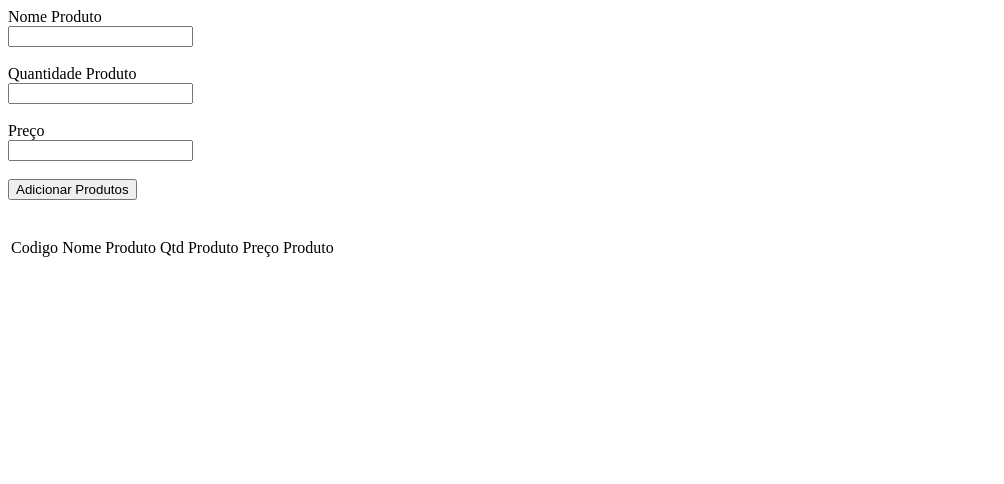
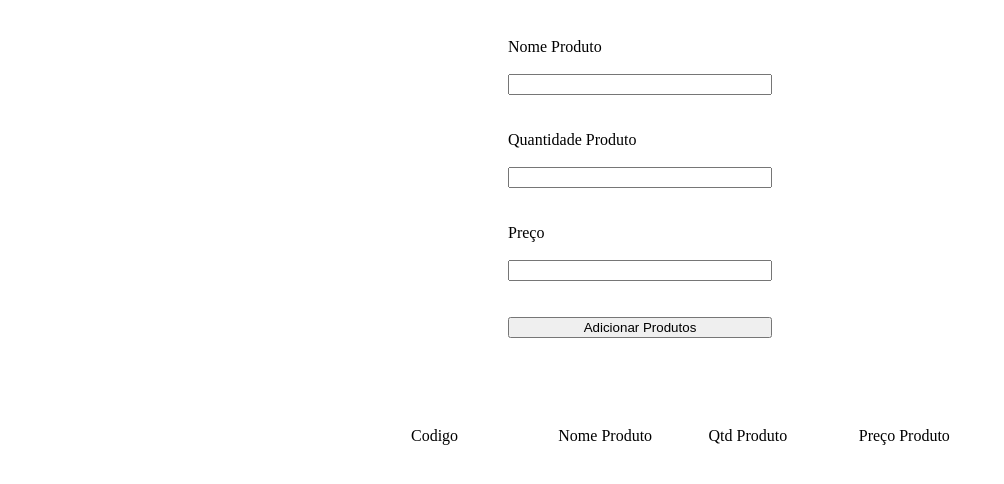
Before and after one commit to Adenilson-Developers/productList_js, a plain HTML site: page index.html in a window 1280 px wide. Shown: the whole page, without its empty margins (0-1004 px from the left). Drawn offline with Linux system fonts and the light colour scheme.

Commit message:
adicionando style

```diff
--- a/index.html
+++ b/index.html
@@ -5,6 +5,7 @@
     <meta http-equiv="X-UA-Compatible" content="IE=edge">
     <meta name="viewport" content="width=device-width, initial-scale=1.0">
     <title>Cadastro de Produtos</title>
+    <link rel="stylesheet" type="text/css" href="./style/style.css" media="screen">
 
 </head>
 <body>
--- /dev/null
+++ b/style/style.css
@@ -0,0 +1,23 @@
+#cadastroProduto{
+    font: 16px;
+    justify-content: center;
+    padding: 30px 500px;
+}
+
+form {
+   font: 16px;
+    display: flex;
+    flex-direction: column;
+    justify-content: center;
+}
+
+#listaProdotos{
+    padding: 20px 400px;
+
+}
+
+table, thead, tr, td {
+    width: 600px;
+
+
+}
```
